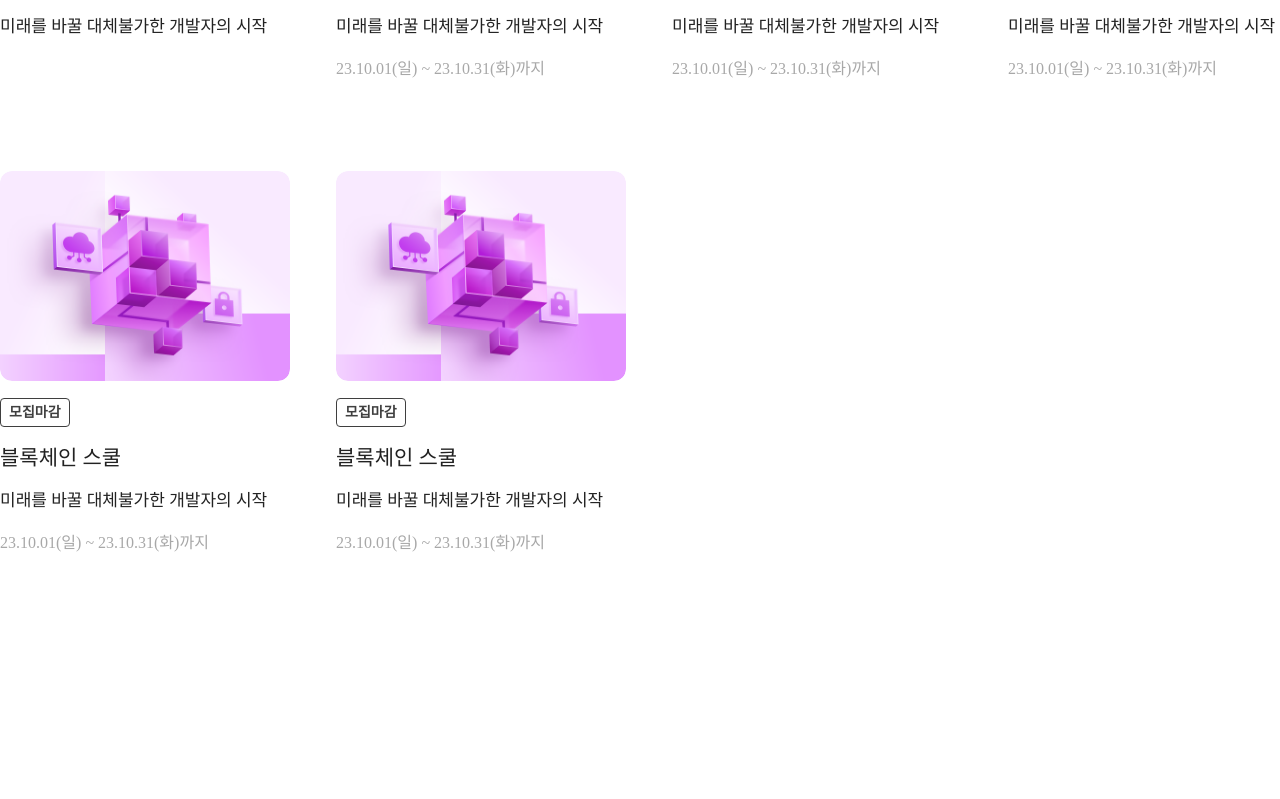
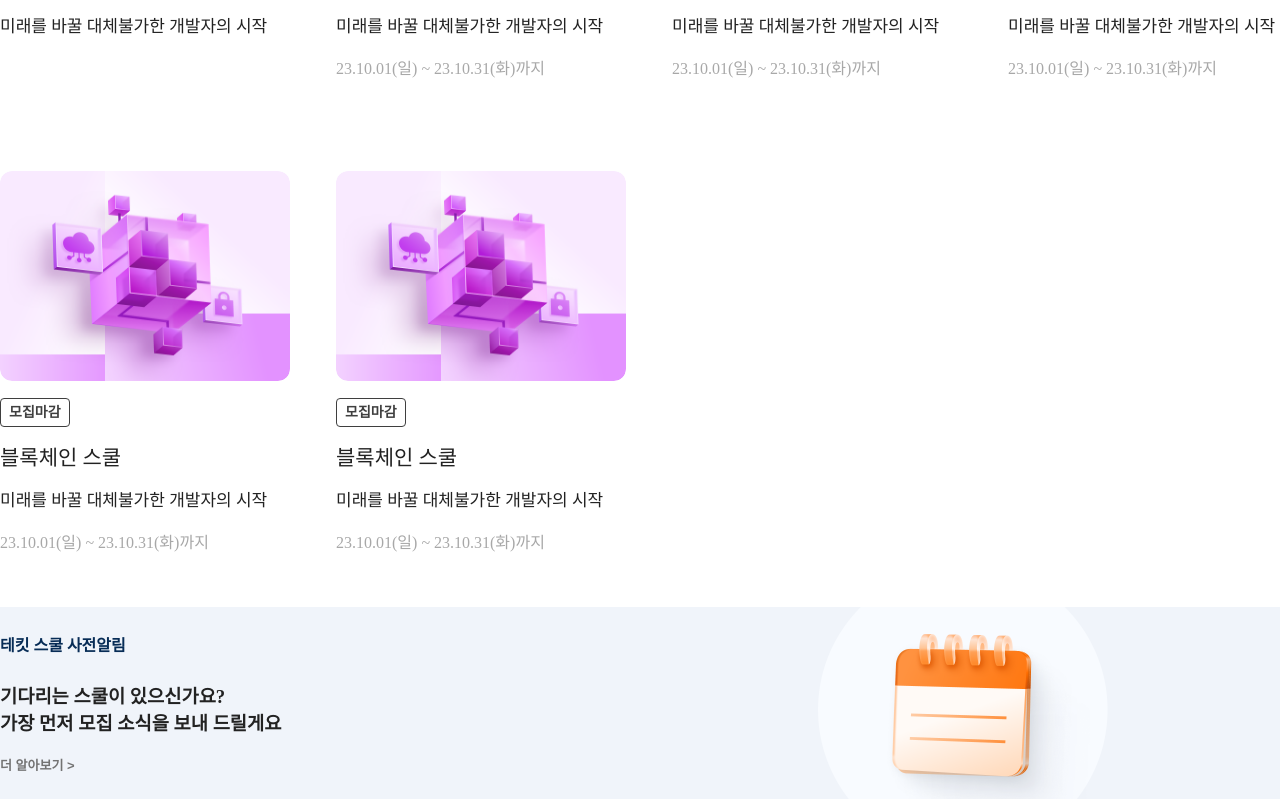
Before and after one commit to HOONKH/TechIt-Clone, a plain HTML site: page index.html in a window 1280 px wide. Shown: the part 1907-2706 px from the top of the page. Before the commit the page ends 2514 px from the top, so only its background shows below. Drawn offline with Linux system fonts and the light colour scheme; files whose address does not match are found by name; a web font is replaced by a local one.

Commit message:
techit-alram

```diff
--- a/index.html
+++ b/index.html
@@ -170,6 +170,14 @@
           </li>
         </ul>
       </section>
+      <section class="techit-alarm">
+        <div class="techit-alram-container">
+          <h5>테킷 스쿨 사전알림</h5>
+          <h3>기다리는 스쿨이 있으신가요?</h3>
+          <h3>가장 먼저 모집 소식을 보내 드릴게요</h3>
+          <button>더 알아보기 ></button>
+        </div>
+      </section>
     </main>
   </body>
 </html>
--- a/style.css
+++ b/style.css
@@ -170,3 +170,44 @@ h6 {
   border: 1px solid #059669;
   color: #059669;
 }
+
+.techit-alarm {
+  background-image: url("./images/techit_alarm.png");
+  height: 192px;
+  background-size: cover;
+}
+.techit-alram-container {
+  max-width: 1280px;
+  margin: auto;
+  display: flex;
+  flex-direction: column;
+  justify-content: center;
+  height: 100%;
+  align-items: start;
+}
+
+.techit-alram-container > h5 {
+  font-size: 16px;
+  font-weight: 600;
+  color: #072c56;
+}
+
+.techit-alram-container > h3 {
+  font-size: 30x;
+  font-weight: 600;
+}
+
+.techit-alram-container > h3:first-of-type {
+  margin-top: 25px;
+}
+
+.techit-alram-container > button {
+  margin-top: 20px;
+  font-size: 13px;
+  color: #737373;
+  border: none;
+  background-color: transparent;
+  padding: 0;
+  font-weight: bolder;
+  cursor: pointer;
+}
```
Also changed, not shown: images/onboarding_back_java.png (added), images/onboarding_back_python.png (added), images/onboarding_blockchain.png (added), images/onboarding_data.png (added), images/onboarding_front.png (added), images/techit_alarm.png (added).
